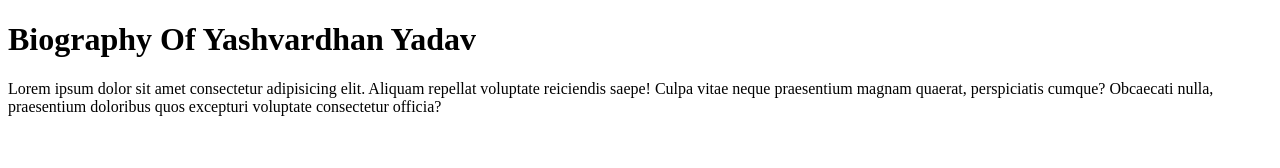
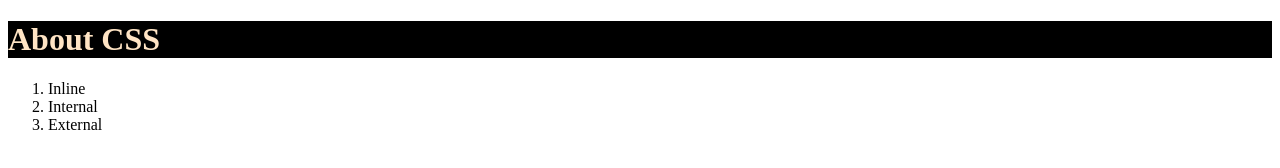
Before and after one commit to yadav-yashvardhan/web-development, a plain HTML site: page index.html in a window 1280 px wide. Drawn offline with Linux system fonts and the light colour scheme.

Commit message:
HTML Practice 6

```diff
--- a/index.html
+++ b/index.html
@@ -3,12 +3,23 @@
 <head>
     <meta charset="UTF-8">
     <meta name="viewport" content="width=device-width, initial-scale=1.0">
-    <title>About Yashvardhan Yadav</title>
-    <meta name="decription" content="This ia a page which is about biography of Yashvardhan">
+    <title>CSS</title>
+   <!-- <style>
+        h1{
+            color: bisque;
+            background-color: black;
+        }
+    </style>         INTERNAL CSS -->
+
+    <link rel="stylesheet" href="style.css">  <!-- EXTERNAL CSS -->
+
 </head>
 <body>
-    <script src="script.jss"></script>
-    <h1>Biography Of Yashvardhan Yadav</h1>
-    <p>Lorem ipsum dolor sit amet consectetur adipisicing elit. Aliquam repellat voluptate reiciendis saepe! Culpa vitae neque praesentium magnam quaerat, perspiciatis cumque? Obcaecati nulla, praesentium doloribus quos excepturi voluptate consectetur officia?</p>
+    <h1 style="color: bisque; background-color: black;">About CSS</h1> <!--INLINE CSS-->
+    <ol>
+        <li>Inline</li>
+        <li>Internal</li>
+        <li>External</li>
+    </ol>
 </body>
 </html>
```
